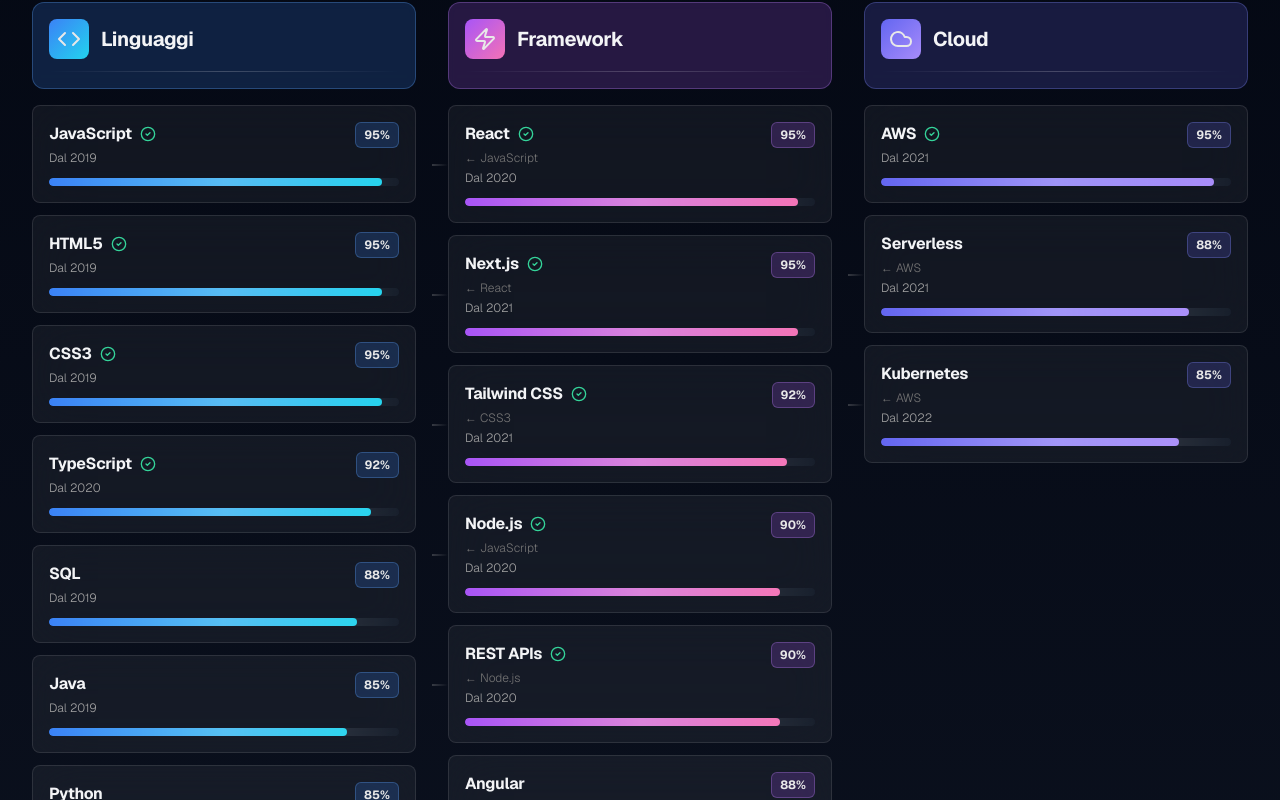
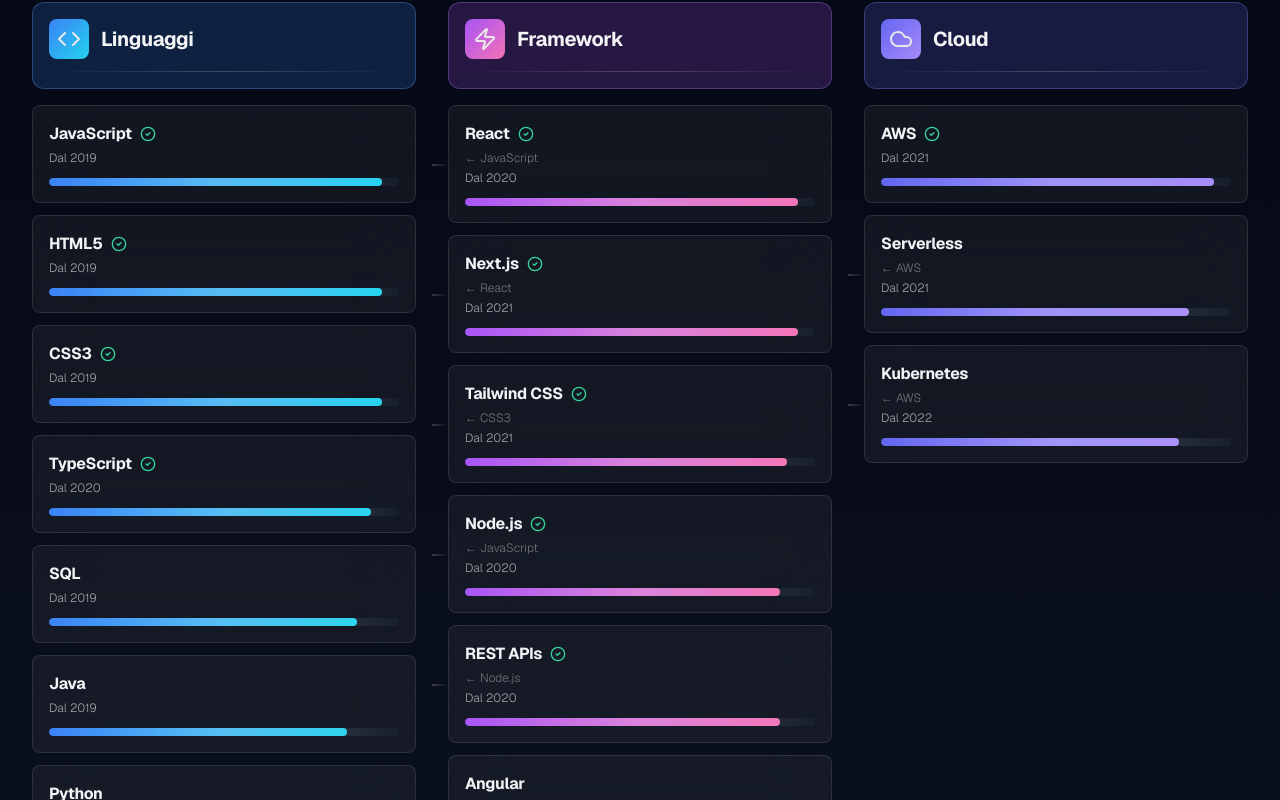
Before and after one commit to richterzo/riccardo-terzaghi-portfolio, a Next.js app: page / in a window 1280 px wide. Shown: the part 6400-7200 px from the top of the page. Built offline with nearby package versions, Linux system fonts and the light colour scheme.

Commit message:
refactor: Remove skill level percentages from SkillTree component

```diff
--- a/components/SkillTree.tsx
+++ b/components/SkillTree.tsx
@@ -204,9 +204,6 @@
                                   </p>
                                 )}
                               </div>
-                              <div className={`px-2 py-1 rounded-md ${config.bg} border ${config.border} text-xs font-bold text-silver-200`}>
-                                {skill.level}%
-                              </div>
                             </div>
 
                             {/* Progress Bar */}
```
